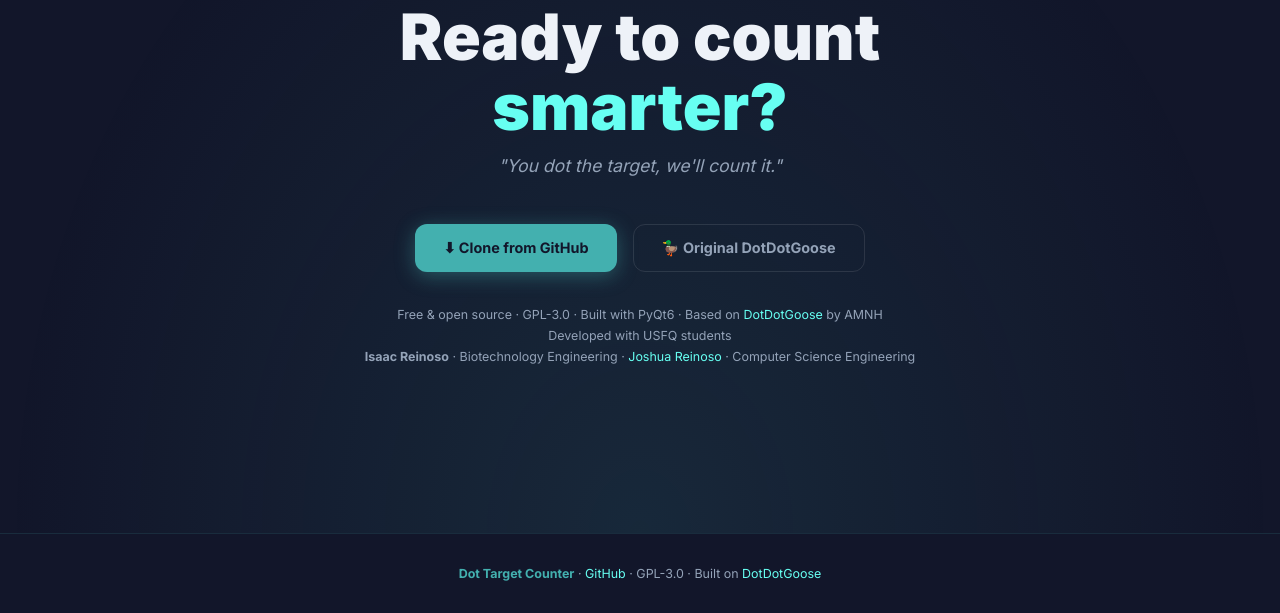
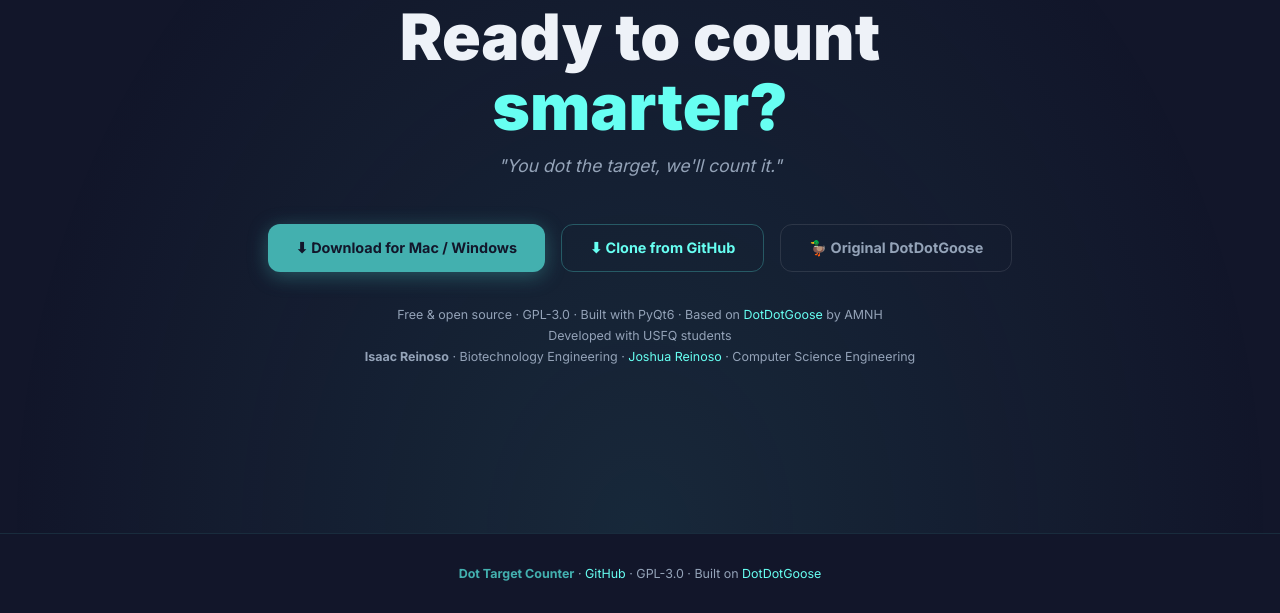
Before and after one commit to Pichuelectrico/Dot-Target-Counter-Web, a plain HTML site: page index.html in a window 1280 px wide. Shown: the part 3842-4455 px from the top of the page. Drawn offline with Linux system fonts and the light colour scheme.

Commit message:
Update index.html

```diff
--- a/index.html
+++ b/index.html
@@ -1211,6 +1211,15 @@
       <div class="cta-buttons reveal reveal-delay-2">
         <a
           class="btn btn-primary"
+          href="https://github.com/Pichuelectrico/Dot-Target-Counter/releases"
+          target="_blank"
+          rel="noopener noreferrer"
+          data-i18n="cta.btnDownload"
+        >
+          ⬇ Download for Mac / Windows
+        </a>
+        <a
+          class="btn btn-secondary"
           href="https://github.com/Pichuelectrico/Countmon"
           target="_blank"
           rel="noopener noreferrer"
@@ -1367,6 +1376,7 @@
           "cta.title1": "Ready to count",
           "cta.titleAccent": "smarter?",
           "cta.slogan": '"You dot the target, we\'ll count it."',
+          "cta.btnDownload": "⬇ Download for Mac / Windows",
           "cta.btnClone": "⬇ Clone from GitHub",
           "cta.btnInstall": "📖 Installation guide",
           "cta.btnOriginal": "🦆 Original DotDotGoose",
@@ -1459,6 +1469,7 @@
           "cta.title1": "¿Listo para contar",
           "cta.titleAccent": "mejor?",
           "cta.slogan": '"Marca el objetivo, nosotros lo contamos."',
+          "cta.btnDownload": "⬇ Descargar para Mac / Windows",
           "cta.btnClone": "⬇ Clonar desde GitHub",
           "cta.btnInstall": "📖 Guía de instalación",
           "cta.btnOriginal": "🦆 DotDotGoose original",
```
